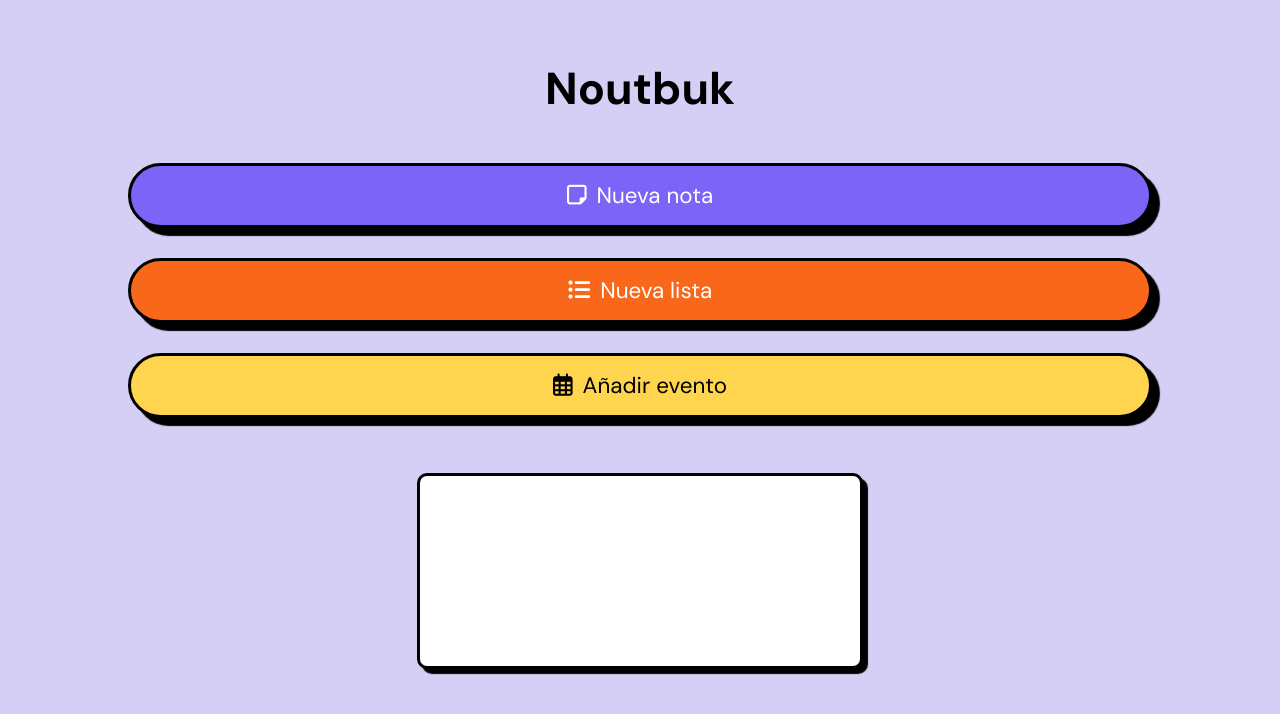
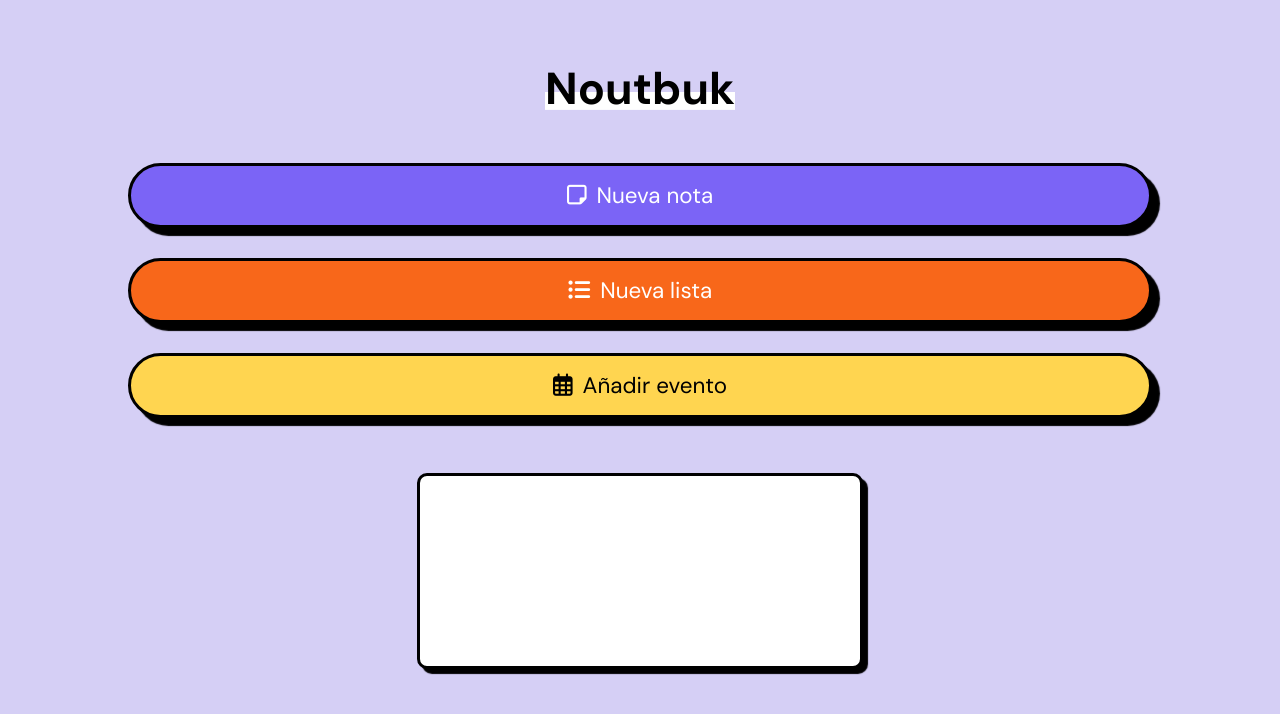
Before and after one commit to sgarcia-SCGT/app-noutbuk, a plain HTML site: page index.html in a window 1280 px wide. Drawn offline with Linux system fonts and the light colour scheme.

Commit message:
Update index.html

```diff
--- a/index.html
+++ b/index.html
@@ -118,6 +118,10 @@
              margin-top: 60px;
              font-size: 2.8rem;
              color: #000;
+            background-image: linear-gradient(#fff 0 0);
+            background-size: 100% 0.4em; /* grosor del subrayado */
+            background-position: 0 80%;  /* posición vertical */
+            background-repeat: no-repeat;
            }
 
            button {
```
